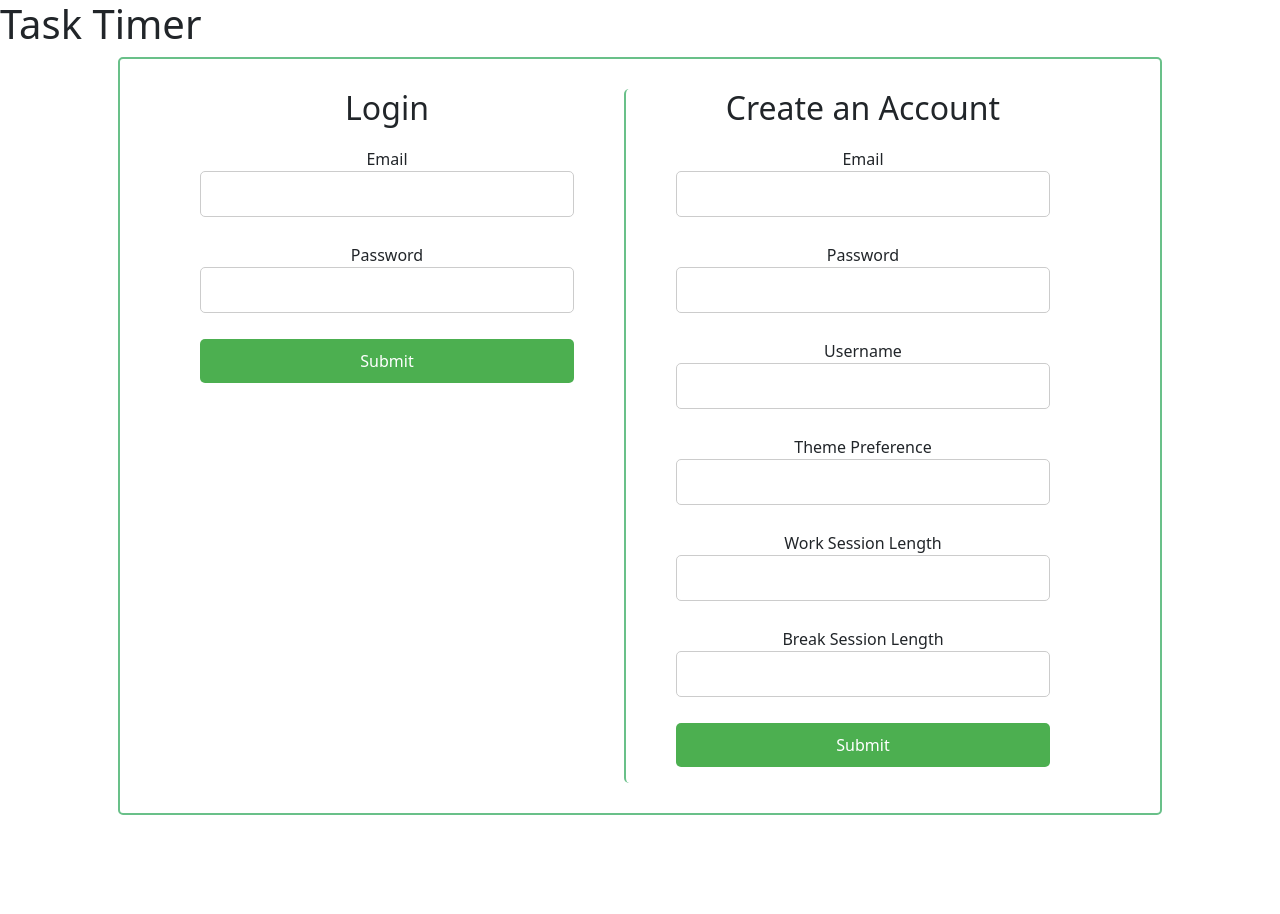
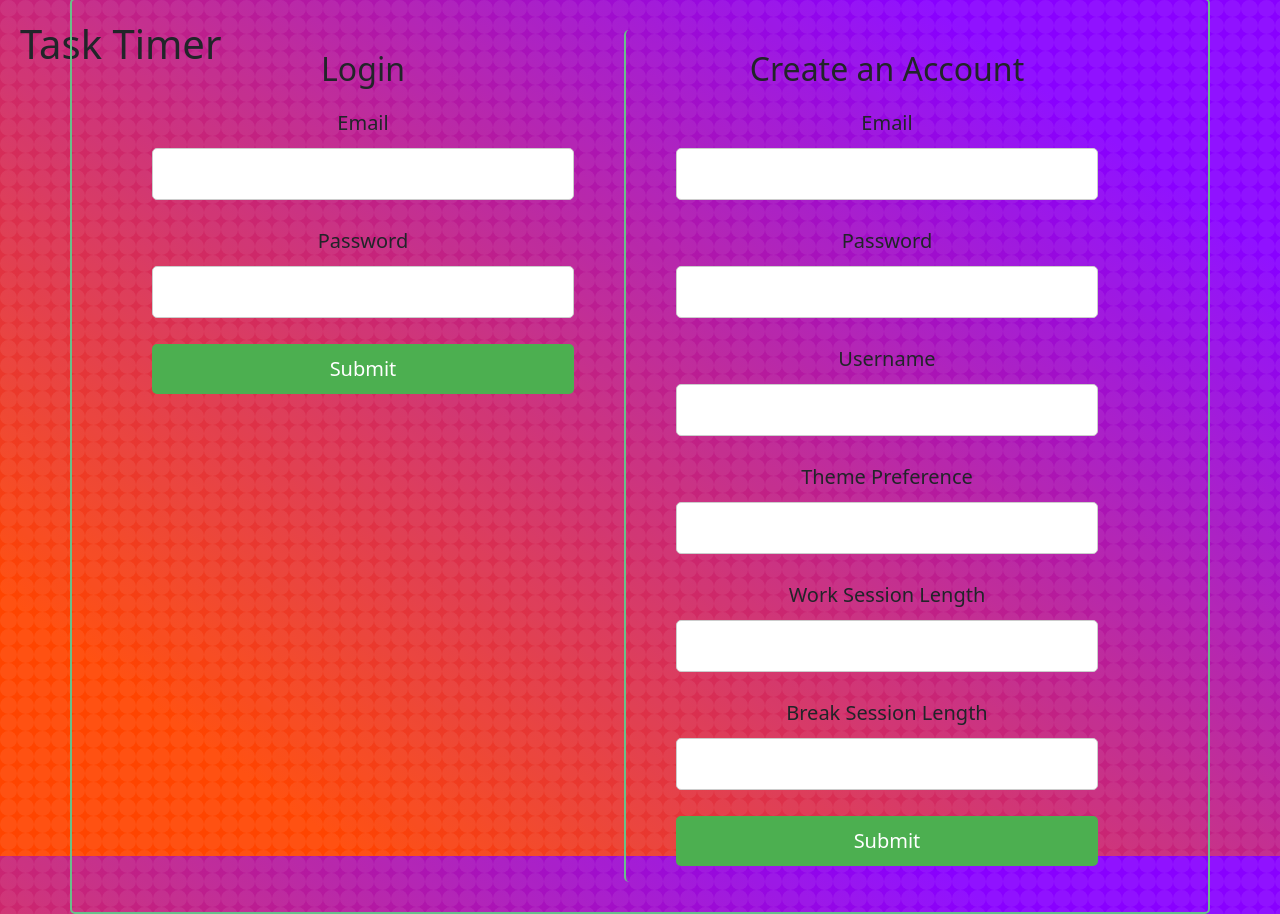
Before and after one commit to sjwhitman/new-final-project, a Flask app: page / in a window 1280 px wide. Before the commit the page ends 815 px from the top, so only its background shows below. Run offline with Flask 2, Linux system fonts and the light colour scheme.

Commit message:
design finalized save for custom assets

```diff
--- a/model.py
+++ b/model.py
@@ -10,7 +10,7 @@ class Task(db.Model):
     task_name = db.Column(db.String(50), nullable=False)
     task_description = db.Column(db.String(200))
     timer_type = db.Column(db.String(10)) # 'break' or 'task'
-    duration = db.Column(db.Integer) #stored in seconds
+    duration = db.Column(db.String(100))
     user_id = db.Column(db.Integer(), db.ForeignKey('users.user_id'))
     user = db.relationship('User', back_populates="tasks")
 
--- a/static/styles.css
+++ b/static/styles.css
@@ -1,8 +1,11 @@
-light mode
+body {
+    margin: 20px; /* Adjust the margin value as needed */
+}
 
 body.light {
-    background-color: #fff;
-    color: #333;
+    background-color: #ffffff;
+    background-image: url("../static/diamond-sunset.svg");
+    background-attachment: fixed;
 }
 
 /* dark Mode */
@@ -20,6 +23,10 @@ body.dark {
     border: none;
     border-radius: 5px;
     cursor: pointer;
+    display: block;
+    margin: 0 auto;
+    margin-top: 10px;
+    font-size: 20px;
 }
 
 .button:hover {
@@ -39,7 +46,9 @@ body.dark {
 .tasks-container {
     display: flex;
     flex-wrap: wrap;
+    justify-content: center;
     gap: 20px;
+    padding-top: 10px;
 }
 
 .task-card {
@@ -72,6 +81,7 @@ body.dark {
     margin: 0 auto; /* center */
     width: 80%;
     max-width: 600px; /* for desktop */
+    margin-bottom: 20px;
 }
 
 
@@ -92,6 +102,7 @@ body.dark {
 h2 {
     text-align: center; /* center align "countdown timer" */
     margin-bottom: 20px; /* add bottom margin for spacing */
+    margin-top: 20px;
 }
 
 .input-field {
@@ -103,10 +114,13 @@ h2 {
 }
 
 /* additional styling for forms container and form columns */
-/* .forms-container {
-    display: flex;
-    justify-content: space-between;
-} */
+.forms-container {
+    display:flex;
+    justify-content:center;
+    align-items: center;
+    font-size: 20px;
+    /* height: 50vh; */
+}
 
 .add-task-form-container {
     flex: 1; /* should take all remaining space? */
@@ -124,6 +138,7 @@ h2 {
     display: flex; /* Display the buttons in a row */
     justify-content: flex-end; /* Align buttons to the right */
     gap: 10px; /* Add space between buttons */
+    margin-bottom: 20px;
 }
 
 
@@ -155,9 +170,9 @@ h2 {
 
 }
 
-/* Sign-in and Sign-up forms styling */
 .signin-form,
 .signup-form {
+    font-size: 20px;
     text-align: center; /* Center align the content */
 }
 
@@ -168,8 +183,11 @@ h2 {
     width: 100%; /* Make input fields fill the container */
     padding: 10px;
     margin-bottom: 10px;
+    font-size: 20px;
     border: 1px solid #ccc;
     border-radius: 5px;
+    margin-top: 10px;
+
 }
 
 .signin-form input[type="submit"],
@@ -182,11 +200,13 @@ h2 {
     border: none;
     border-radius: 5px;
     cursor: pointer;
+    font-size: 20px;
 }
 
 .signin-form input[type="submit"]:hover,
 .signup-form input[type="submit"]:hover {
     background-color: #45a049;
+    font-size: 20px;
 }
 
 .col{
--- a/templates/profile.html
+++ b/templates/profile.html
@@ -18,7 +18,7 @@
   <div class="task-card">
     <strong>Task Name:</strong> {{ task.task_name }} <br>
     <strong>Task Description:</strong> {{ task.task_description }} <br>
-    <strong>Timer Duration:</strong> {{ task.duration }} seconds <br>
+    <strong>Task Duration:</strong> {{ task.duration }} <br>
     <form method="post" action="/delete_task/{{ task.task_id }}">
       <button type="submit" class="button">Delete</button>
     </form>
@@ -28,6 +28,7 @@
 
 
 <!-- for both forms -->
+
 <div class="forms-container">
   <!-- task form -->
   <div class="add-task-form-container">
@@ -43,7 +44,7 @@
           <input type="text" name="timer_type" id="type_input" class="input-field" required>
 
           <label for="duration">Task Duration</label>
-          <input type="number" name="duration" id="duration_input" class="input-field" required>
+          <input type="text" name="duration" id="duration_input" class="input-field" required>
 
           <button type="submit" class="button">Add Task</button>
       </form>
```
Also changed, not shown: static/diamond-sunset.svg (added).
